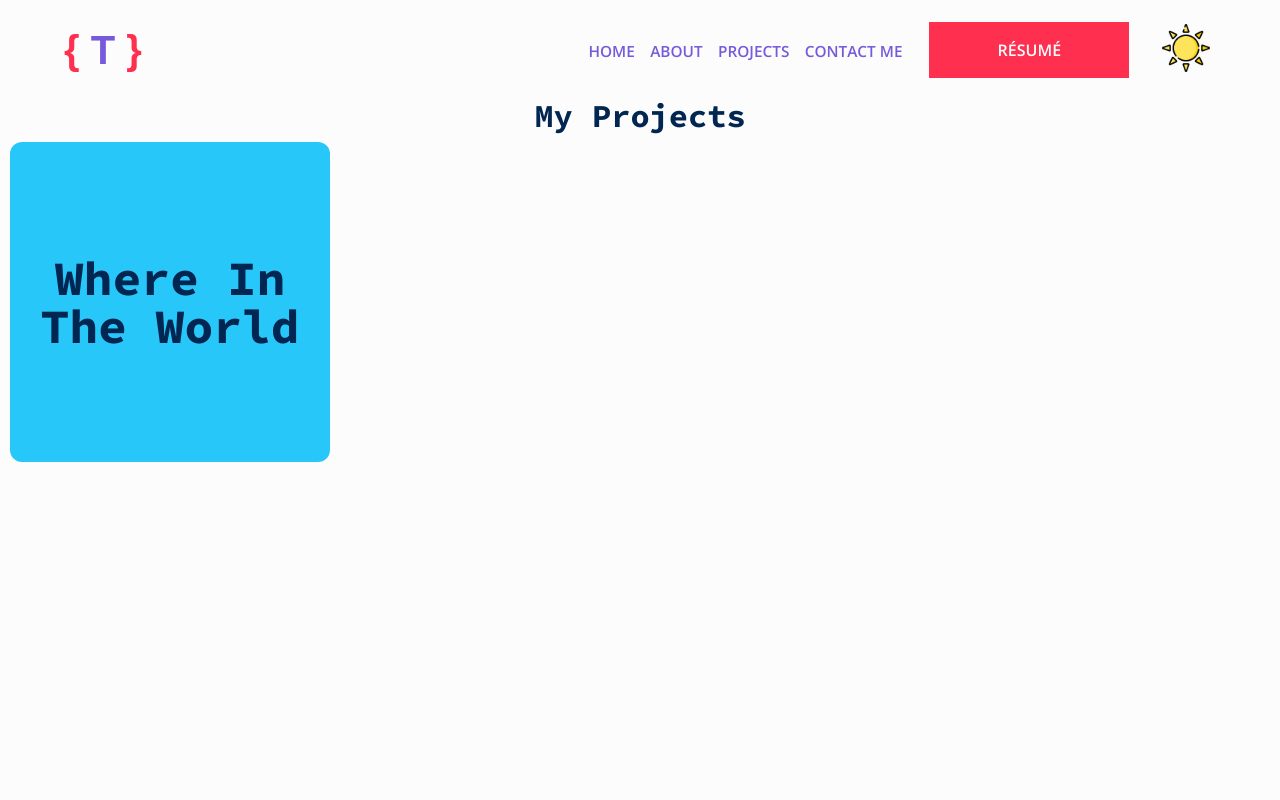
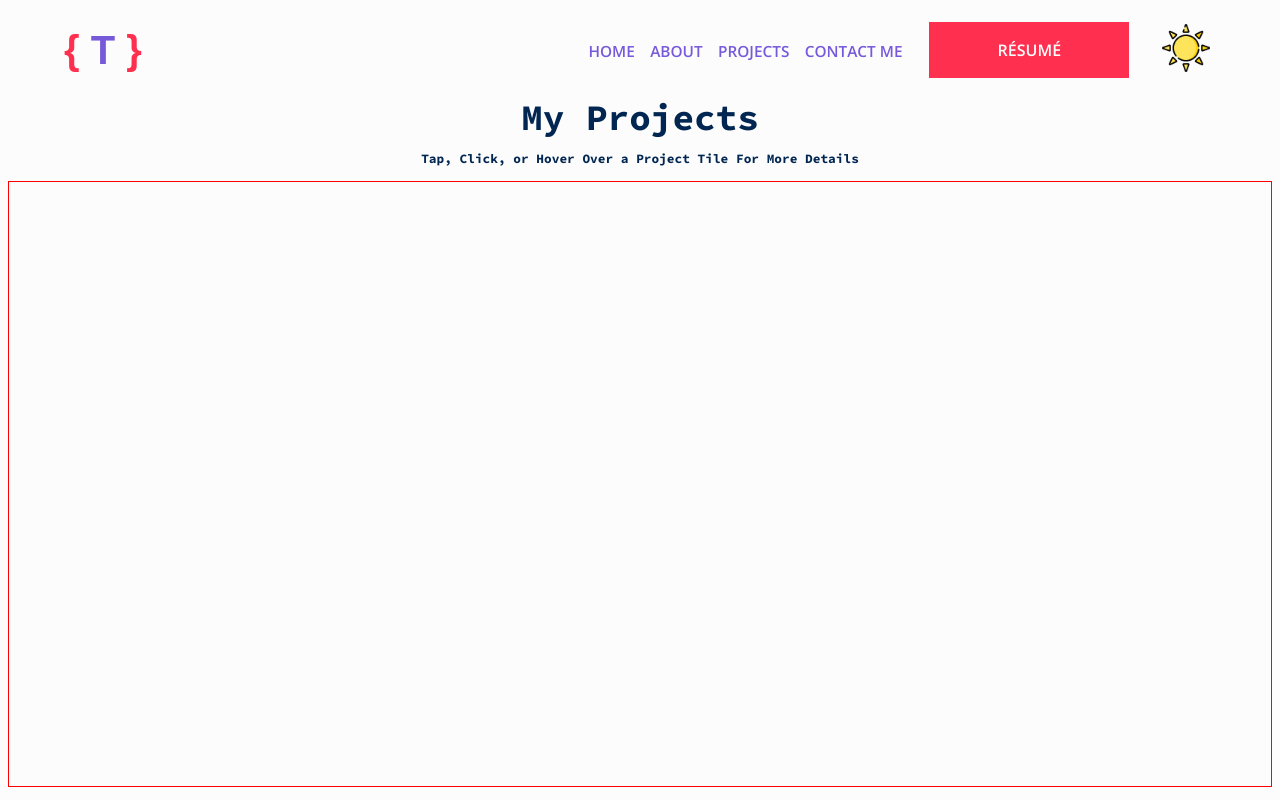
Before and after one commit to tanzeel44/portfolio, a Next.js app: page /projects in a window 1280 px wide. Built offline with nearby package versions, Linux system fonts and the light colour scheme.

Commit message:
projects layout set up

```diff
--- a/components/Projects/Carousel.jsx
+++ b/components/Projects/Carousel.jsx
@@ -4,6 +4,39 @@ import styled, { keyframes } from 'styled-components';
 const StyledCarousel = styled.div`
   width: 100%;
   height: 100%;
+  padding: 1rem;
+
+  .btn-prev,
+  .btn-next {
+    cursor: pointer;
+    position: absolute;
+    top: 50%;
+    width: auto;
+    margin-top: -22px;
+    padding: 16px;
+    color: #fff;
+    font-weight: bold;
+    font-size: 1.125rem;
+    transition: 0.6s ease;
+    border-radius: 0 3px 3px 0;
+    user-select: none;
+    border: none;
+    background-color: rgba(0, 0, 0, 0.5);
+  }
+
+  .btn-prev {
+    left: 0;
+  }
+
+  .btn-next {
+    right: 0;
+    border-radius: 3px 0 0 3px;
+  }
+
+  .btn-prev:hover,
+  .btn-next:hover {
+    background-color: rgba(0,0,0,0.8);
+  }
 `;
 
 export default function Carousel() {
--- a/components/Projects/ProjectCard.jsx
+++ b/components/Projects/FlipCard.jsx
@@ -58,15 +58,15 @@ const StyledCard = styled.div`
   }
 `;
 
-export default function FlipCard() {
+export default function FlipCard({ title, image }) {
   return (
     <StyledCard>
       <div className="card">
         <div className="face front">
-          <h1 className="project-title">Where In The World</h1>
+          <h1 className="project-title">{title}</h1>
         </div>
         <div className="face back">
-          <Carousel />
+          <Carousel {...{ title, image }} />
         </div>
       </div>
     </StyledCard>
--- a/pages/projects.jsx
+++ b/pages/projects.jsx
@@ -1,32 +1,44 @@
 import Head from 'next/head';
 import styled from 'styled-components';
-import FlipCard from '../components/Projects/ProjectCard';
+import FlipCard from '../components/Projects/FlipCard';
 
 const ProjectList = styled.div`
   width: 100%;
   height: 100%;
+  overflow: auto;
   font-family: ${(props) => props.theme.fonts.main};
+  padding: 0 0.5rem;
 
-  .page-title {
+  .heading,
+  .instructions {
     text-align: center;
-    font-size: 2rem;
-    margin-bottom:
+    margin-bottom: 1rem;
+  }
 
-    @media only screen and (min-width: 375px) {
+  .heading {
+    font-size: 2.25rem;
+    @media only screen and (min-width: 540px) and (max-width: 991px) {
       font-size: 3rem;
     }
   }
 
-  .card-container {
-    padding: 10px;
+  .instructions {
+    font-size: 0.8rem;
+  }
+
+  // subtract all above from 100%
+  .projects-container {
+    width: 100%;
+    height: calc(100% - 2rem - 2.25rem - 1.6rem);
+    border: 1px solid red;
   }
 `;
 
 const projects = [
-  { odinWeather: { title: 'Where In The World', image: 'countries' } },
-  { odinWeather: { title: 'Odin Weather', image: 'odinweather' } },
-  { odinLibrary: { title: 'Odin Library', image: 'odinlibrary' } },
-  { expressLibrary: { title: 'Express Library', image: 'expresslibrary' } },
+  { title: 'Where In The World', image: 'countries' },
+  { title: 'Odin Weather', image: 'odinweather' },
+  { title: 'Odin Library', image: 'odinlibrary' },
+  { title: 'Express Library', image: 'expresslibrary' },
 ];
 
 export default function Projects() {
@@ -35,12 +47,13 @@ export default function Projects() {
       <Head>
         <title>My Projects</title>
       </Head>
-      <h1 className="page-title">
+      <h1 className="heading">
         My Projects
       </h1>
-      <div className="card-container">
-        <FlipCard />
-      </div>
+      <h2 className="instructions">
+        Tap, Click, or Hover Over a Project Tile For More Details
+      </h2>
+      <div className="projects-container" />
     </ProjectList>
   );
 }
```
